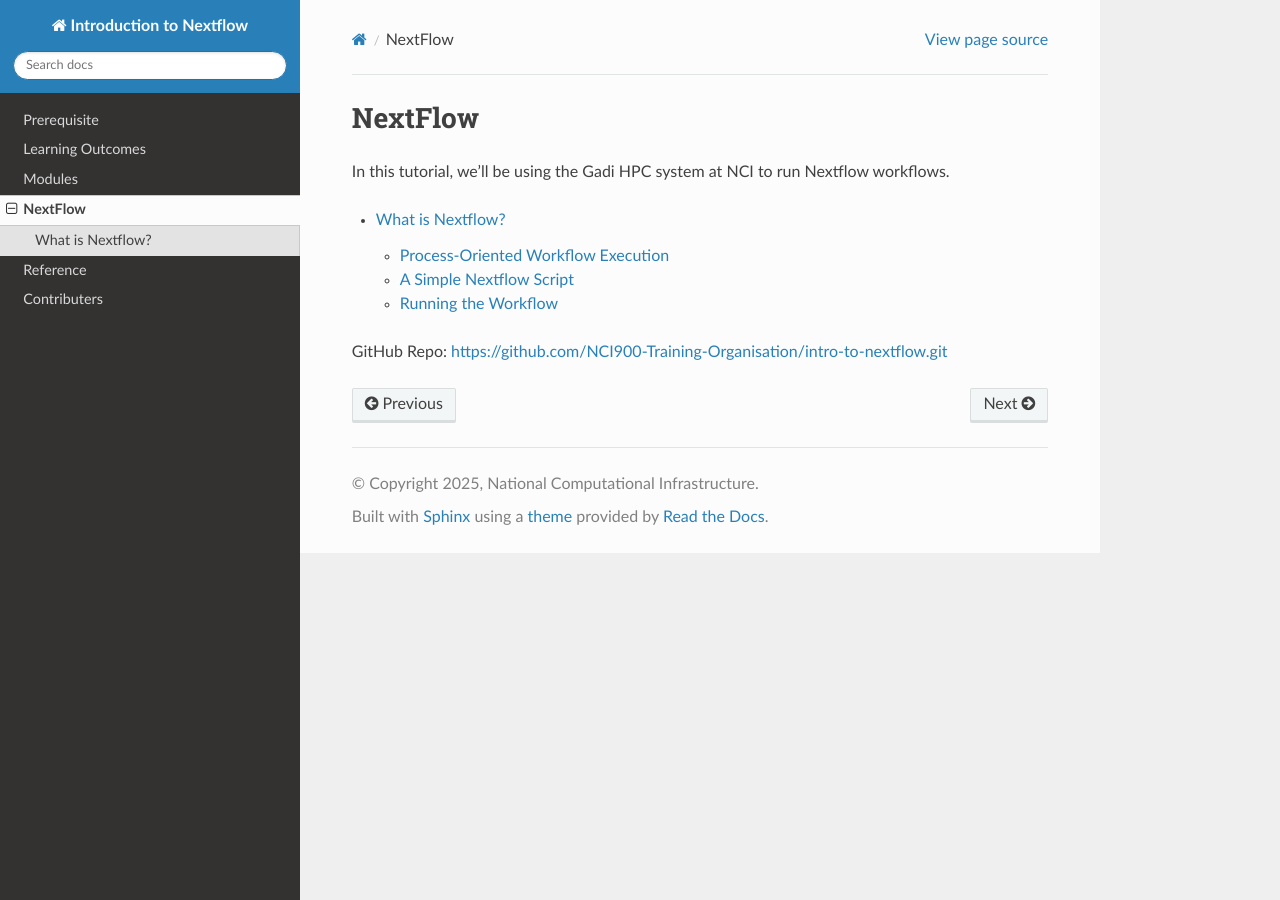
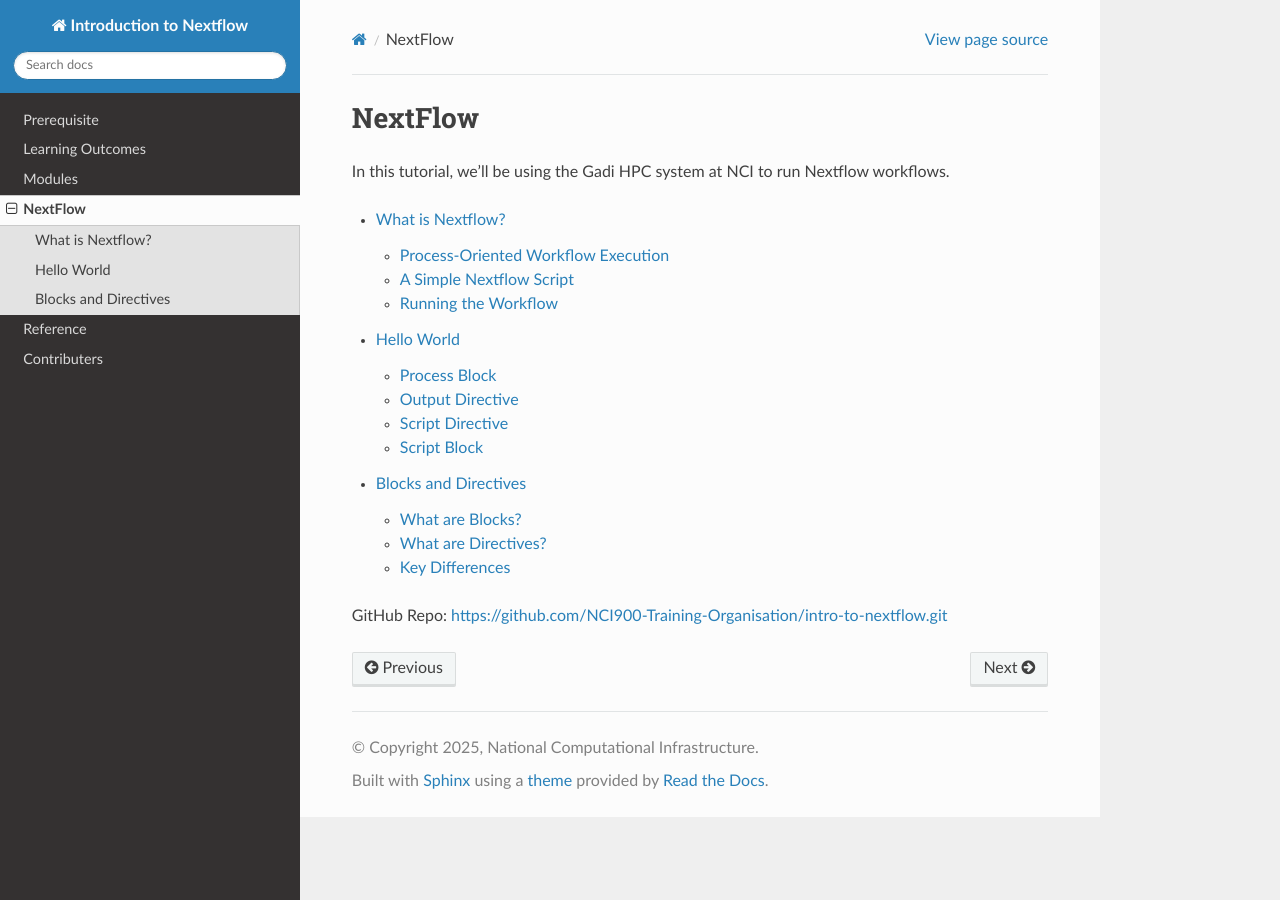
Before and after one commit to NCI900-Training-Organisation/intro-to-nextflow, a Sphinx documentation site: the page built from docs/source/tutorial.rst, in a window 1280 px wide. Built offline with Sphinx 7.4.7 and the Read the Docs theme 3.1.0, drawn with Linux system fonts in a browser that asks for light colours; some of the changed lines change nothing that is shown.

Commit message:
blocks and directives

```diff
--- a/docs/source/tutorial.rst
+++ b/docs/source/tutorial.rst
@@ -5,6 +5,8 @@
 
 .. toctree::
     tutorial/intro.rst
+    tutorial/hello.rst
+    tutorial/blocks_directive.rst
 
 
 
--- /dev/null
+++ b/docs/source/tutorial/blocks_directive.rst
@@ -0,0 +1,95 @@
+Blocks and Directives
+-------------------------
+
+.. admonition:: Overview
+   :class: Overview
+
+    * **Tutorial:** 10 min
+
+        **Objectives:**
+            #. Learn the difference between blocks and directives in NextFlow.
+
+
+
+In Nextflow, **blocks** and **directives** serve different purposes in defining and controlling
+workflow execution.
+
+What are Blocks?
+^^^^^^^^^^^^^^^^^^^^^^
+
+Blocks define **logical sections** of a Nextflow script, such as `process`, `workflow`, and `channel`.
+They contain execution logic and define how tasks are structured.
+
+**Common Blocks:**
+
+- `process`: Defines a computational task.
+- `workflow`: Manages the execution flow of processes.
+- `channel`: Defines input/output data channels.
+
+**Example of Blocks:**
+
+.. code-block:: nextflow
+
+    process sayHello {
+        script:
+        """
+        echo "Hello, Nextflow!" > output.txt
+        """
+    }
+
+    workflow {
+        sayHello()
+    }
+
+What are Directives?
+^^^^^^^^^^^^^^^^^^^^^^
+
+Directives are **configuration instructions** inside a `process` block. They control execution
+behavior, such as input/output handling and resource allocation.
+
+**Common Directives:**
+
+- `input`: Defines input parameters/files.
+- `output`: Specifies expected output files or channels.
+- `script`: Specifies the execution script.
+- `publishDir`: Defines where output files are stored.
+- `cpus`: Specifies the number of CPU cores.
+- `memory`: Allocates the required memory.
+
+**Example of Directives:**
+
+.. code-block:: nextflow
+
+    process sayHello {
+        output:
+            path 'output.txt'  // Defines output file
+
+        script:
+        """
+        echo "Hello, Nextflow!" > output.txt
+        """
+    }
+
+Key Differences
+^^^^^^^^^^^^^^^^^^^^^^
+
+
+.. list-table:: Blocks vs. Directives in Nextflow
+   :widths: 25 35 40
+   :header-rows: 1
+
+   * - Feature
+     - Blocks
+     - Directives
+   * - Purpose
+     - Define script sections.
+     - Configure process execution.
+   * - Scope
+     - Used at the top level (e.g., `process`, `workflow`).
+     - Used inside `process` blocks.
+   * - Function
+     - Controls execution flow.
+     - Controls execution settings.
+   * - Example
+     - `process`, `workflow`, `channel`.
+     - `input`, `output`, `script`, `cpus`, `memory`.
--- /dev/null
+++ b/docs/source/tutorial/hello.rst
@@ -0,0 +1,74 @@
+Hello World
+------------------
+
+.. admonition:: Overview
+   :class: Overview
+
+    * **Tutorial:** 10 min
+
+        **Objectives:**
+            #. Learn the how to write a minimal NextFlow workflow.
+
+
+This Nextflow script defines a simple workflow that writes "Hello World!" to a file.
+
+.. code-block:: nextflow
+    :linenos:
+
+    #!/usr/bin/env nextflow
+
+
+    process sayHello {
+
+        output:
+            path 'output.txt'
+
+        script:
+        """
+        echo 'Hello World!' > output.txt
+        """
+    }
+
+    workflow {
+        sayHello()
+    }
+
+
+Process Block
+^^^^^^^^^^^^^^^^^^^^
+
+A `process` in Nextflow is a unit of execution that runs independently. Here the process is
+called **sayHello**.
+
+Output Directive
+^^^^^^^^^^^^^^^^^^^^
+
+The `output` directive declares that this process produces an output file named `output.txt`.
+This file can be used as an input for other processes in a larger workflow.
+
+Script Directive
+^^^^^^^^^^^^^^^^^^^^
+
+The `script` directive defines defines the script that runs inside the process. This script writes
+"Hello World!" into output.txt.
+
+.. admonition:: Explanation
+   :class: attention
+
+    The script directive is enclosed in triple quotes (""" or ''') because it contains a multi-line
+    shell script. This ensures that the script is correctly interpreted and formatted.
+
+
+Script Block
+^^^^^^^^^^^^^^^^^^^^
+
+The workflow block defines the execution order of processes. In this script it calls the `sayHello`
+process, executing it.
+
+.. admonition:: Key Points
+   :class: hint
+
+    #. Nextflow enables scalable, reproducible, and parallel workflow execution.
+    #. Processes are defined as independent tasks that communicate via data channels.
+    #. Nextflow integrates with containers and cloud platforms for seamless execution.
+    #. Caching and resuming features optimize workflow efficiency.
```
